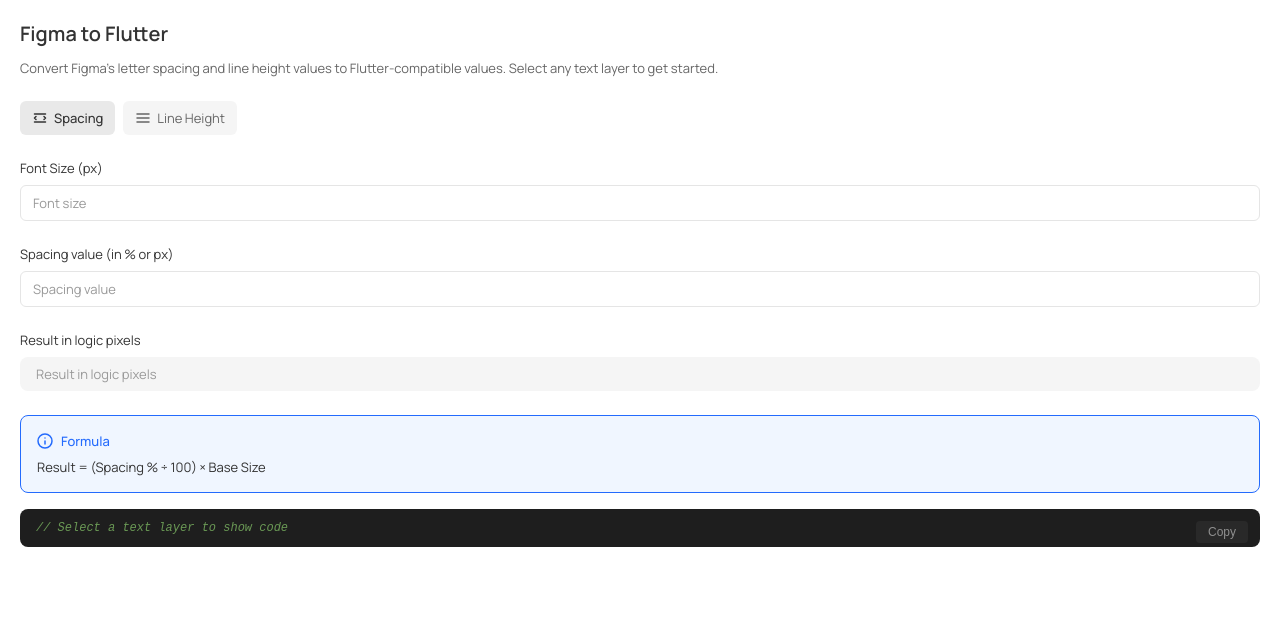
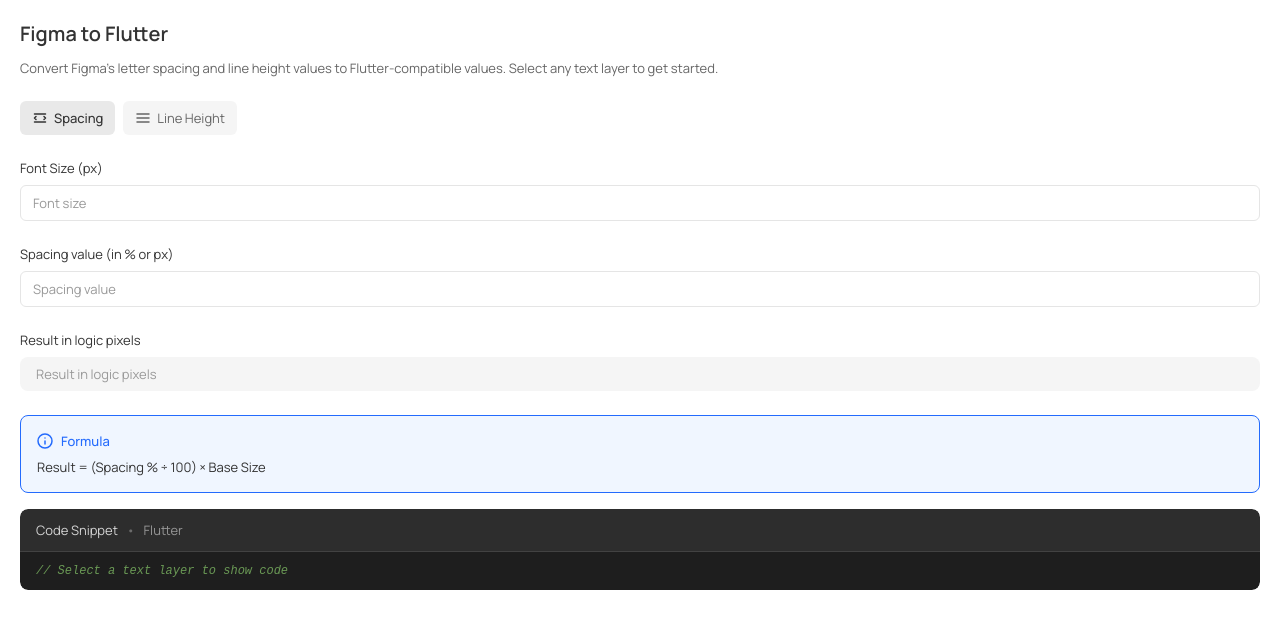
Before and after one commit to saimaniganahalli/Figma-Values-to-Logic-Pixels-Flutter-, a website: page ui.html in a window 1280 px wide. Drawn offline with nearby package versions, Linux system fonts and the light colour scheme.

Commit message:
Ready for release 1.0.0 launch.

```diff
--- a/ui.html
+++ b/ui.html
@@ -185,20 +185,42 @@
       }
 
       .code-preview {
-        background: #1E1E1E;
+        background: transparent;
         border-radius: 8px;
-        padding: 12px 12px 12px 16px;
         margin-top: 16px;
         font-family: 'Menlo', 'Monaco', 'Courier New', monospace;
         font-size: 12px;
         color: #D4D4D4;
         position: relative;
+        overflow: hidden;
+      }
+
+      .code-preview-header {
+        padding: 12px 16px;
+        border-bottom: 1px solid rgba(255, 255, 255, 0.1);
+        color: #D4D4D4;
+        font-family: 'Manrope', sans-serif;
+        font-size: 13px;
+        font-weight: 400;
+        background: #2D2D2D;
+        border-radius: 8px 8px 0 0;
+      }
+
+      .code-preview-header .dot {
+        margin: 0 6px;
+        color: rgba(255, 255, 255, 0.3);
+      }
+
+      .code-preview-header .language {
+        color: rgba(255, 255, 255, 0.5);
       }
 
       .code-preview pre {
         margin: 0;
         white-space: pre-wrap;
-        padding-right: 64px;
+        padding: 12px 16px;
+        background: #1E1E1E;
+        border-radius: 0 0 8px 8px;
       }
 
       .code-preview code {
@@ -209,26 +231,6 @@
       .code-preview .number { color: #B5CEA8; }
       .code-preview .keyword { color: #569CD6; }
       .code-preview .property { color: #9CDCFE; }
-
-      .copy-snippet-button {
-        position: absolute;
-        top: 12px;
-        right: 12px;
-        background: rgba(255, 255, 255, 0.1);
-        border: none;
-        border-radius: 4px;
-        padding: 4px 8px;
-        color: #fff;
-        font-size: 12px;
-        cursor: pointer;
-        transition: background 0.2s;
-        min-width: 52px;
-        text-align: center;
-      }
-
-      .copy-snippet-button:hover {
-        background: rgba(255, 255, 255, 0.2);
-      }
 
       .tab svg {
         width: 16px;
@@ -313,6 +315,9 @@
         </div>
 
         <div class="code-preview">
+          <div class="code-preview-header">
+            Code Snippet <span class="dot">•</span> <span class="language">Flutter</span>
+          </div>
           <pre><code>Text(
           '0.30',
           style: TextStyle(
@@ -320,7 +325,6 @@
             <span id="snippetValue" class="property">letterSpacing</span>: <span class="number">-0.60</span>,
           ),
         )</code></pre>
-          <button class="copy-snippet-button">Copy</button>
         </div>
       </div>
 
@@ -353,6 +357,9 @@
         </div>
 
         <div class="code-preview">
+          <div class="code-preview-header">
+            Code Snippet <span class="dot">•</span> <span class="language">Flutter</span>
+          </div>
           <pre><code>Text(
           '1.20',
           style: TextStyle(
@@ -360,7 +367,6 @@
             <span id="snippetValue" class="property">height</span>: <span class="number">1.20</span>,
           ),
         )</code></pre>
-          <button class="copy-snippet-button">Copy</button>
         </div>
       </div>
 
@@ -481,6 +487,8 @@
   ),
 )`;
 
+        // Store the raw code as a data attribute
+        preview.setAttribute('data-raw-code', snippet);
         preview.innerHTML = formatCode(snippet);
       }
 
@@ -491,30 +499,6 @@
           .replace(/(\d+\.?\d*)/g, '<span class="number">$1</span>')
           .replace(/'[^']*'/g, '<span class="string">$&</span>');
       }
-
-      // Add copy button handler for code snippets
-      document.querySelectorAll('.copy-snippet-button').forEach(button => {
-        button.addEventListener('click', () => {
-          const snippet = button.previousElementSibling.textContent;
-          navigator.clipboard.writeText(snippet);
-
-          // Show toast
-          const toast = document.getElementById('toast');
-          toast.textContent = 'Code snippet copied!';
-          toast.classList.add('show');
-
-          setTimeout(() => {
-            toast.classList.remove('show');
-            toast.textContent = 'Copied to clipboard!';
-          }, 2000);
-
-          // Update button text
-          button.textContent = 'Copied!';
-          setTimeout(() => {
-            button.textContent = 'Copy';
-          }, 2000);
-        });
-      });
     </script>
   </body>
 </html>
```
Also changed, not shown: CHANGELOG.md (added), README.md.
